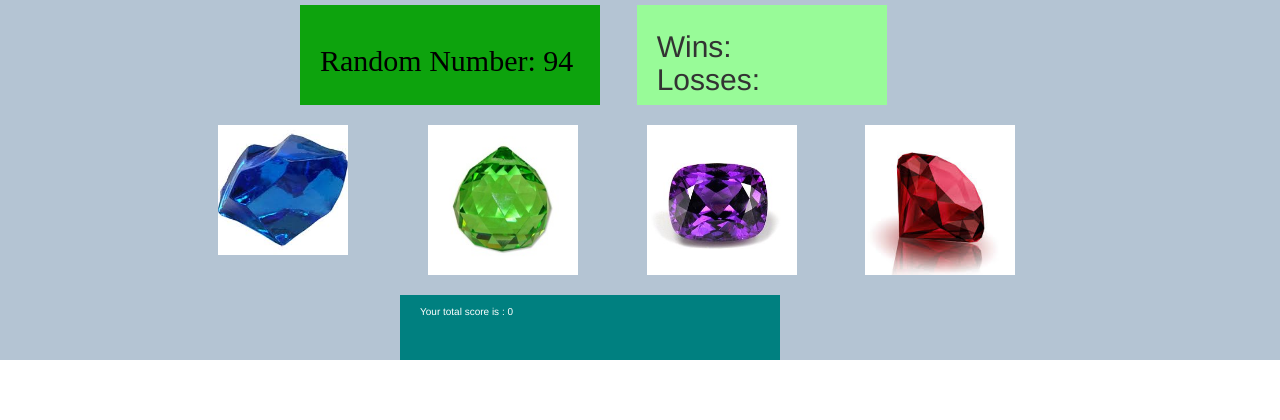
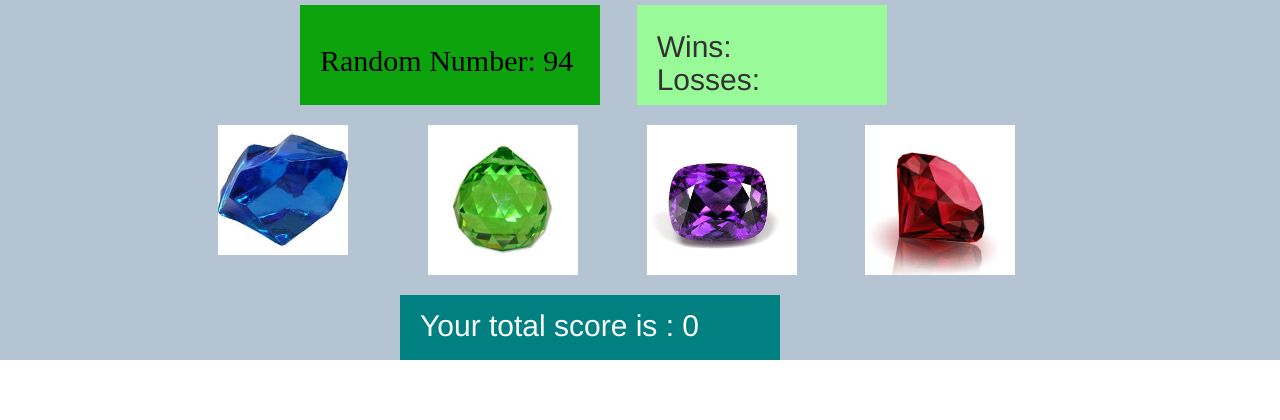
Before and after one commit to shaz-ifthi/week-4-game, a PHP site: page / in a window 1280 px wide. Shown: the part 544-964 px from the top of the page. Run offline with PHP 8.4, Linux system fonts and the light colour scheme.

Commit message:
10px to 30px font size

```diff
--- a/assets/css/style.css
+++ b/assets/css/style.css
@@ -62,7 +62,7 @@
 }
 
 #totalScore{
-  font-size: 10px;
+  font-size: 30px;
   color: white;
   margin-left: 400px;
   margin-right: 500px;
```
